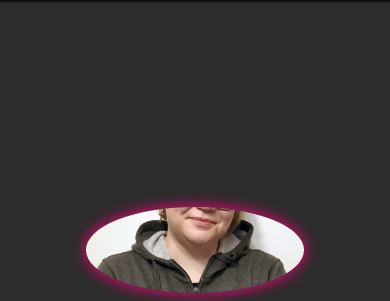
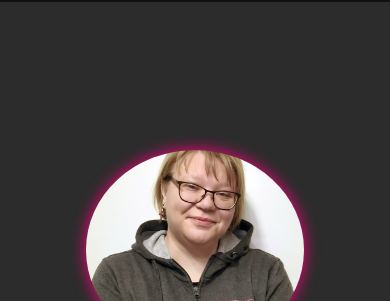
Before and after one commit to hennahoo/H---H-Portfolio-version-2, a plain HTML site: page index.html in a window 390 px wide. Shown: the part 95-396 px from the top of the page. Drawn offline with nearby package versions, Linux system fonts and the light colour scheme.

Commit message:
fixing image at mobile view .css

```diff
--- a/style.css
+++ b/style.css
@@ -177,6 +177,13 @@ span {
     border-radius: 50%;
     box-shadow: 0 0 15px var(--main-color);
     object-fit: cover; /* Ensures the image covers the entire area without distortion */
+}
+
+@media (max-width: 600px) {
+    .home-img img {
+        width: 200px; /* For smaller screens */
+        height: 200px; /* Ensure height matches width */
+    }
 }
 
 /*
```
